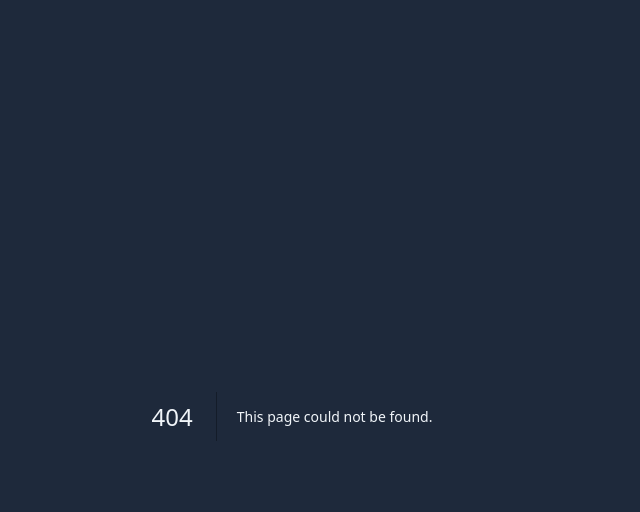
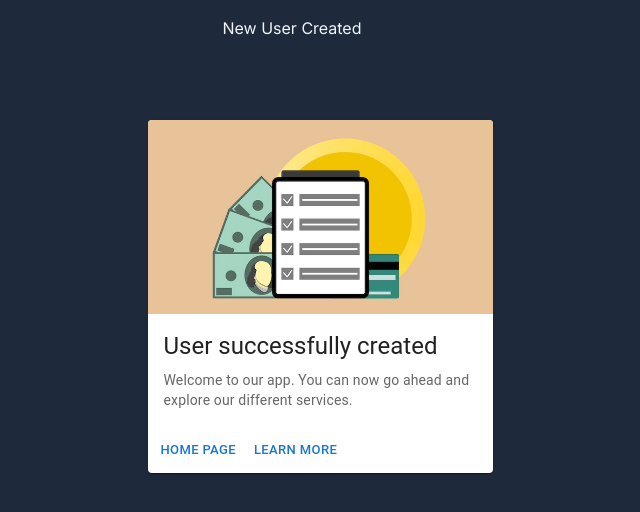
Before and after one commit to SamuelNjenga/task-schedule-app, a Next.js app: page /users/registration in a window 1280 px wide. Before the commit this address had no page. Shown: the top 512 px of the page, without its empty margins (348-988 px from the left). Built offline with nearby package versions, Linux system fonts and the light colour scheme.

Commit message:
feat: add registration page

```diff
--- a/package.json
+++ b/package.json
@@ -9,6 +9,9 @@
     "lint": "next lint"
   },
   "dependencies": {
+    "@emotion/react": "^11.11.1",
+    "@emotion/styled": "^11.11.0",
+    "@mui/material": "^5.13.4",
     "@next/font": "^13.4.4",
     "@prisma/client": "^4.15.0",
     "@types/node": "20.2.5",
--- a/src/app/users/page.tsx
+++ b/src/app/users/page.tsx
@@ -22,7 +22,7 @@ async function createUser(data: FormData) {
 
   await prisma.user.create({ data: { firstName, lastName, email } });
 
-  redirect("/");
+  redirect("/users/registration");
 }
 export default function Page() {
   return (
--- /dev/null
+++ b/src/app/users/registration/page.tsx
@@ -0,0 +1,42 @@
+"use client";
+import Button from "@mui/material/Button";
+import Card from "@mui/material/Card";
+import CardActions from "@mui/material/CardActions";
+import CardContent from "@mui/material/CardContent";
+import CardMedia from "@mui/material/CardMedia";
+import Typography from "@mui/material/Typography";
+import Link from "next/link";
+import * as React from "react";
+
+export default function Registration() {
+  return (
+    <>
+      <header className="text-center">New User Created</header>
+      <div className="pl-14 pt-20 flex items-center justify-center">
+        <Card sx={{ maxWidth: 345 }}>
+          <CardMedia
+            component="img"
+            alt="user_registration"
+            height="100"
+            image="/images/registration.jpg"
+          />
+          <CardContent>
+            <Typography gutterBottom variant="h5" component="div">
+              User successfully created
+            </Typography>
+            <Typography variant="body2" color="text.secondary">
+              Welcome to our app. You can now go ahead and explore our different
+              services.
+            </Typography>
+          </CardContent>
+          <CardActions>
+            <Link href="">
+              <Button size="small">Home Page</Button>
+            </Link>
+            <Button size="small">Learn More</Button>
+          </CardActions>
+        </Card>
+      </div>
+    </>
+  );
+}
```
Also changed, not shown: public/images/registration.jpg (added), 1 other file (tests, documents, lock files or other folders).
